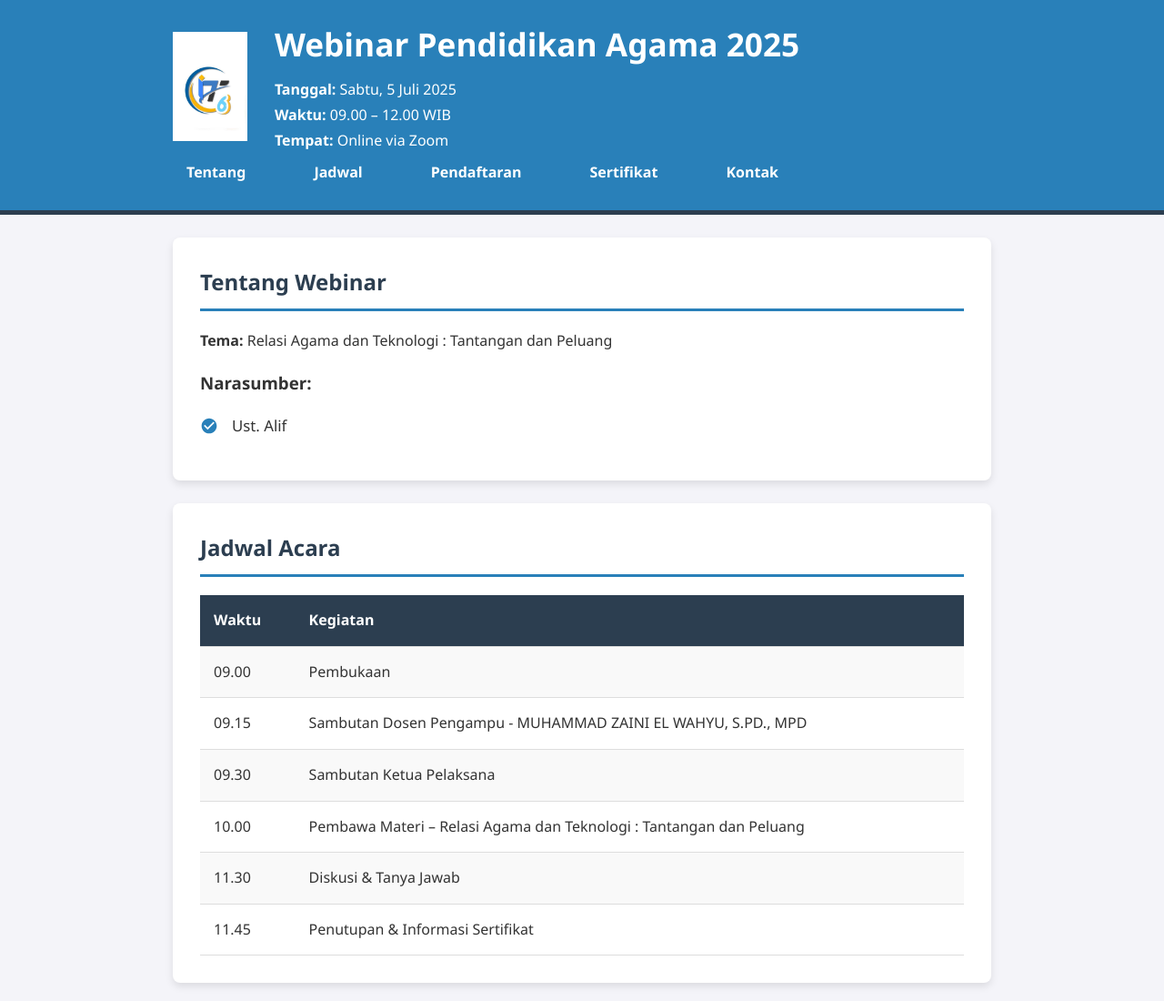
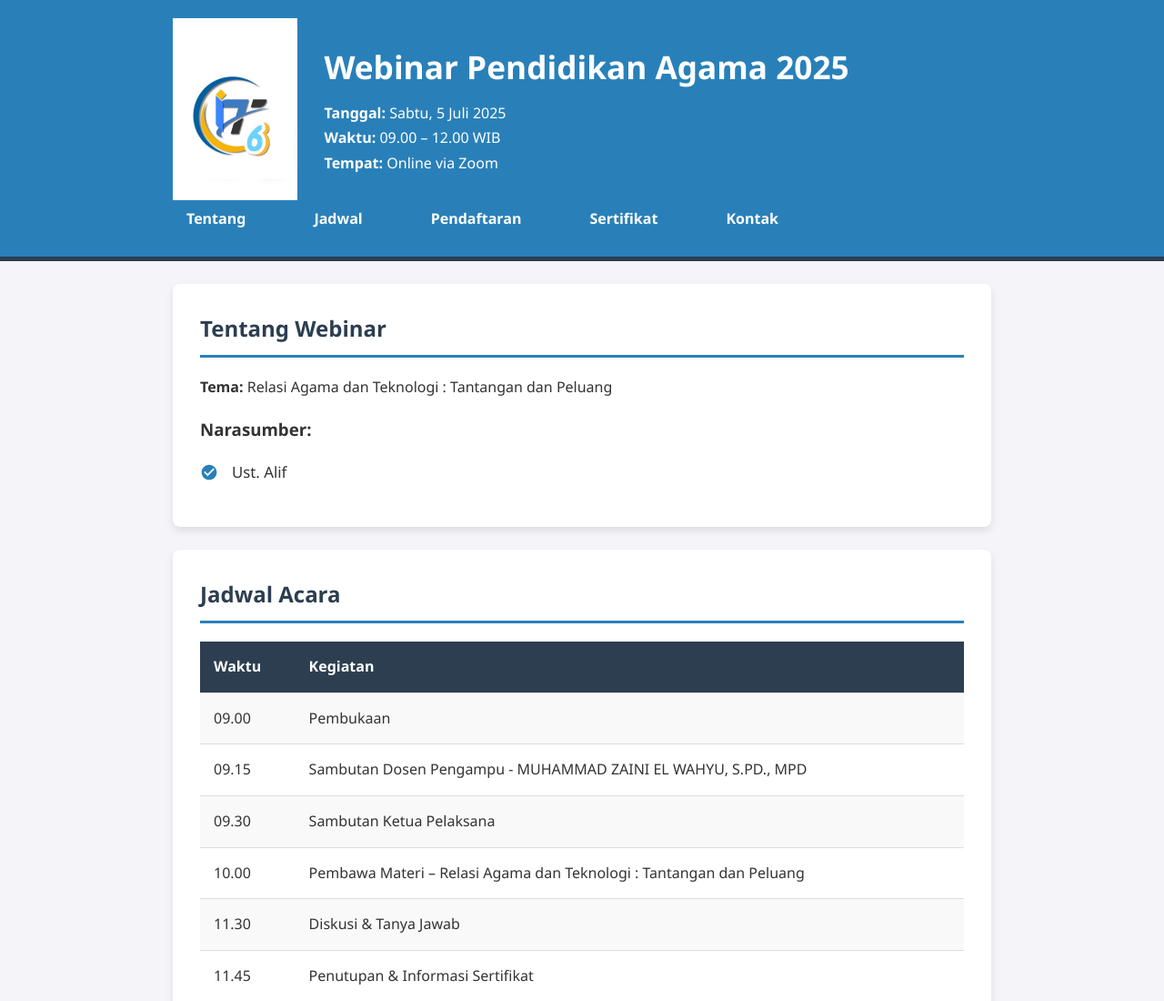
Before and after one commit to ZuyaKazama/webinar-agama, a plain HTML site: page index.html in a window 1280 px wide. Shown: the top 1100 px of the page at 91% size. Drawn offline with Linux system fonts and the light colour scheme.

Commit message:
Update index.html

```diff
--- a/index.html
+++ b/index.html
@@ -41,8 +41,8 @@
         }
 
         .header-logo {
-            max-height: 120px;       /* Atur tinggi maksimal logo, bisa disesuaikan */
-            width: 120;            /* Lebar akan menyesuaikan secara otomatis */
+            max-height: 200px;       /* Atur tinggi maksimal logo, bisa disesuaikan */
+            width: auto;            /* Lebar akan menyesuaikan secara otomatis */
         }
 
         .header-text {
```
